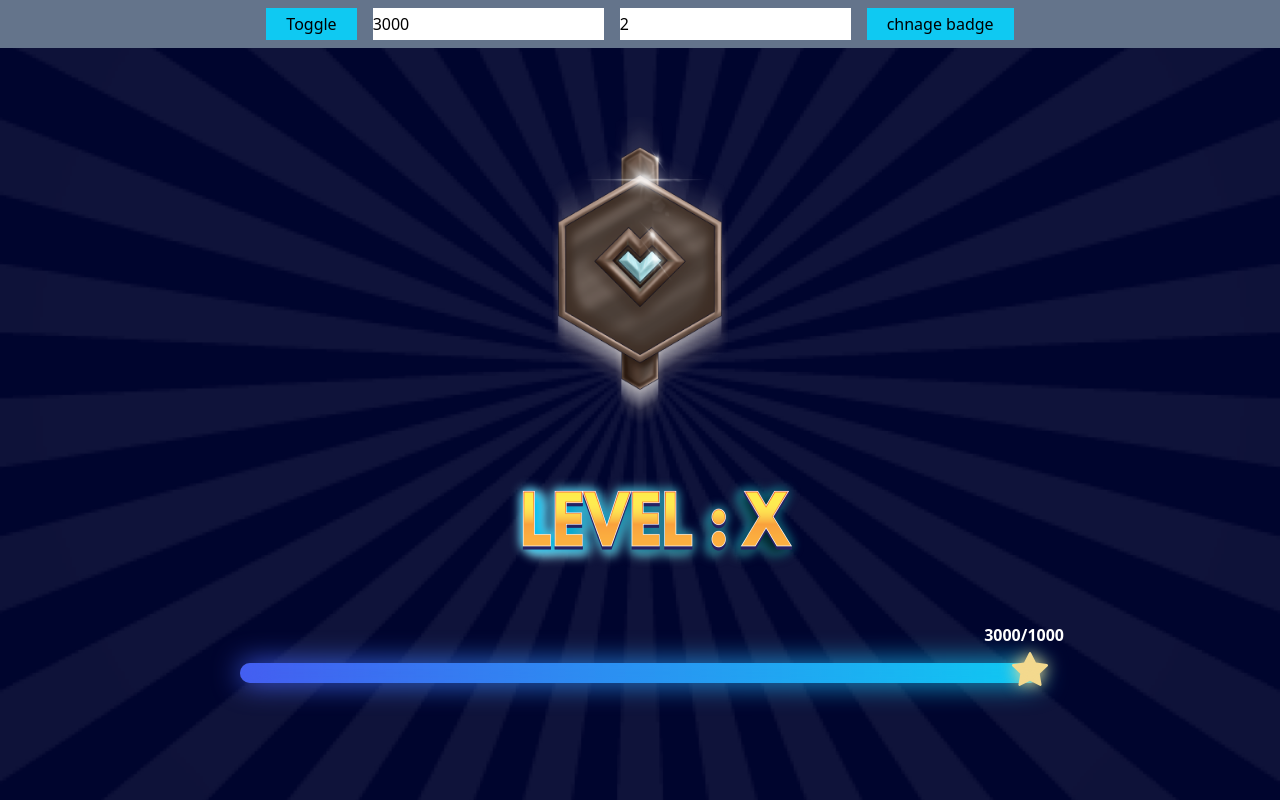
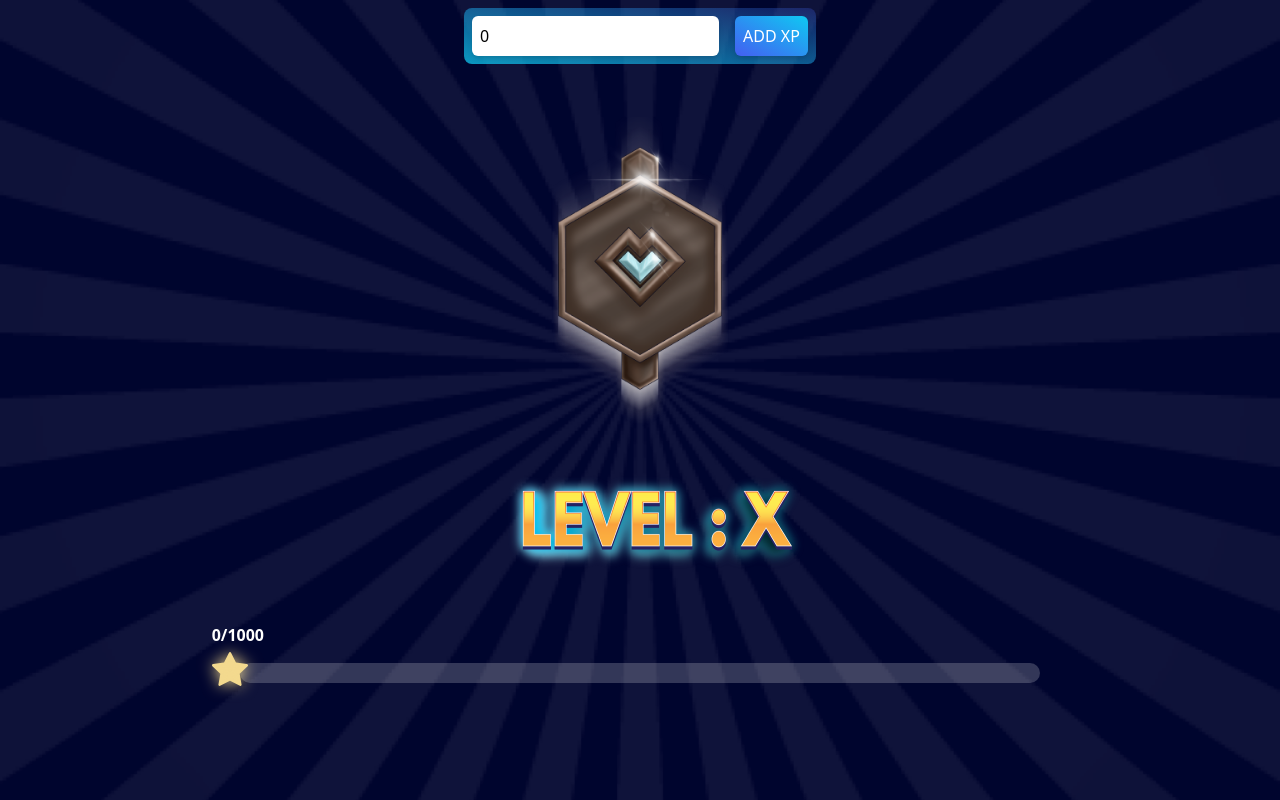
Before and after one commit to essofyany/with-spring, a React (Create React App) app: page / in a window 1280 px wide. Built offline with nearby package versions, Linux system fonts and the light colour scheme.

Commit message:
create input component and levelup logic , and enhance progress bar functionality

```diff
--- a/src/App.tsx
+++ b/src/App.tsx
@@ -1,55 +1,30 @@
 import { useState } from 'react';
 import { Badge } from './components/Badge';
 import { Burst } from './components/Burst';
+import { Input } from './components/Input';
 import { Level } from './components/Level';
 import { ProgressBar } from './components/ProgressBar';
+// prev.includes('low') ? '/assets/level-high.png' : '/assets/level-low.png',
 
 export default function App() {
-	const [isVisible, toggle] = useState(true);
-	const [xp, setXp] = useState(3000);
-	const [level, setLevel] = useState(2);
-	const [badge, setBadge] = useState('/assets/level-low.png');
-
-	const changeBadge = () => {
-		setBadge((prev) =>
-			prev.includes('low') ? '/assets/level-high.png' : '/assets/level-low.png',
-		);
-	};
+	const [xp, setXp] = useState(0);
+	const [input, setInput] = useState(0);
 
 	return (
 		<>
 			<div className='relative w-full h-screen bg-dark overflow-hidden'>
-				<Burst isVisible={isVisible} />
+				<Burst isVisible={true} />
 				<div className='w-10/12 mx-auto h-full flex flex-col items-center justify-center relative z-10'>
-					<Badge badgeImage={badge} />
-					<Level isVisible={isVisible} />
-					<ProgressBar xp={xp} level={level} />
+					<Badge badgeImage={'/assets/level-low.png'} />
+					<Level isVisible={true} />
+					<ProgressBar xp={xp} />
 				</div>
-				<div className='absolute top-0 flex gap-4 z-50 bg-slate-500 w-full justify-center p-2'>
-					<button
-						onClick={() => toggle(!isVisible)}
-						className='w-fit z-10 px-5 py-1 bg-lightBlue'>
-						Toggle
-					</button>
-					<input
-						type='number'
-						value={xp}
-						onChange={(e) => setXp(parseInt(e.target.value))}
-						step={100}
-						min={0}
+				<div className='absolute top-0 flex gap-4 z-50 w-full justify-center p-2'>
+					<Input
+						value={input}
+						onChange={setInput}
+						onSubmit={() => setXp(input)}
 					/>
-					<input
-						type='number'
-						value={level}
-						onChange={(e) => setLevel(parseInt(e.target.value))}
-						step={1}
-						min={0}
-					/>
-					<button
-						onClick={changeBadge}
-						className=' w-fit z-10 px-5 py-1 bg-lightBlue'>
-						chnage badge
-					</button>
 				</div>
 			</div>
 		</>
--- a/src/components/Input.tsx
+++ b/src/components/Input.tsx
@@ -1,7 +1,27 @@
-import React from 'react'
+interface InputProps {
+	value: number;
+	onChange: (val: number) => void;
+	onSubmit: () => void;
+}
 
-export default function Input() {
-  return (
-    <div>Input</div>
-  )
+export function Input({ onChange, onSubmit, value }: InputProps) {
+	return (
+		<div className='space-x-4 w-fit bg-gradient-to-bl from-darkBlue/25 to-lightBlue/75 rounded-lg p-2'>
+			<input
+				className='p-2 rounded-md outline-none shadow-md'
+				type='number'
+				placeholder='Enter yout XP'
+				value={value}
+				onChange={(e) => onChange(parseInt(e.target.value))}
+				step={100}
+				min={0}
+			/>
+			<button
+				onClick={onSubmit}
+				className='p-2 rounded-md shadow-md hover:bg-gradient-to-tl duration-300 text-white bg-gradient-to-tr from-darkBlue to-lightBlue'
+				type='button'>
+				ADD XP
+			</button>
+		</div>
+	);
 }
--- a/src/components/ProgressBar.tsx
+++ b/src/components/ProgressBar.tsx
@@ -1,20 +1,33 @@
 import { useRef } from 'react';
 import { config, useSpring, animated } from 'react-spring';
+import { levelCalculator } from '../utils/levelCalculator';
 
 interface ProgressBarProps {
 	xp?: number;
-	level?: number;
 }
 
-export function ProgressBar({ xp = 900, level = 1 }: ProgressBarProps) {
-	const calculatedWidth = getWidth(xp, level);
+export function ProgressBar({ xp = 900 }: ProgressBarProps) {
 	const roundRef = useRef(0);
+
+	const { currentLevel, nextLevelXP, remainingXP } = levelCalculator({ xp });
+	const calculatedWidth = (100 * remainingXP) / nextLevelXP;
+
 	const props = useSpring({
 		from: { width: '0%' },
-		to: { width: 100 * calculatedWidth + '%' },
-		config: { ...config.molasses, duration: 1000 },
-		loop: () => 2 > roundRef.current++,
+		to: async (animate) => {
+			await animate({
+				to: {
+					width:
+						roundRef.current >= currentLevel - 1
+							? calculatedWidth + '%'
+							: '100%',
+				},
+			});
+		},
+		loop: () => currentLevel - 1 > roundRef.current++,
+		config: { ...config.default, duration: 800 },
 	});
+
 	return (
 		<div className='w-3/4 h-5 bg-white/20 rounded-full'>
 			<animated.div
@@ -24,7 +37,7 @@ export function ProgressBar({ xp = 900, level = 1 }: ProgressBarProps) {
 					style={{ filter: 'blur(14px)' }}
 					className='w-full h-full bg-gradient-to-r from-darkBlue to-lightBlue rounded-full'
 				/>
-				<ProgressValue currentXP={xp} levelXP={1000} />
+				<ProgressValue currentXP={remainingXP} levelXP={nextLevelXP} />
 				<Star />
 			</animated.div>
 		</div>
@@ -66,34 +79,3 @@ function Star() {
 		</div>
 	);
 }
-
-function getWidth(xp = 3000, currentLevel = 2): number {
-	let calculatedWidth = 0;
-	const range = (level = currentLevel) => {
-		switch (level) {
-			case 2:
-				return [0, 1000];
-			case 3:
-				return [0, 1000, 1300];
-			case 4:
-				return [0, 1000, 1300, 1690];
-			case 5:
-				return [0, 1000, 1300, 1690, 2197];
-			case 6:
-				return [0, 1000, 1300, 1690, 2197, 2851];
-			default:
-				return [0, 1000];
-		}
-	};
-	console.log('XP: ', xp);
-	console.log('Current Level: ', currentLevel);
-	console.log('range: ', range(currentLevel));
-	const maxXPforCurrentLevel = range(currentLevel).reduce(
-		(acc, i) => acc + i,
-		0,
-	);
-	calculatedWidth = xp / maxXPforCurrentLevel;
-	console.log('calculatedWidth: ', calculatedWidth);
-
-	return calculatedWidth;
-}
--- /dev/null
+++ b/src/utils/levelCalculator.ts
@@ -0,0 +1,32 @@
+interface LevelCalculatorProps {
+	xp: number;
+	nextLevelXP?: number;
+	currentLevel?: number;
+	factor?: number;
+}
+export function levelCalculator({
+	xp = 2800, // your XP pints
+	nextLevelXP = 1000, // XP points required to pass to the next level
+	currentLevel = 1, // initial level is 1
+	factor = 1.3, // factor to make sure that each level gonna required more XP than perv one
+}: LevelCalculatorProps): {
+	currentLevel: number;
+	nextLevelXP: number;
+	remainingXP: number;
+} {
+	// console.log('my XP: ', xp);
+	// console.log('currentLevel: ', currentLevel);
+	// console.log('nextLevelXP: ', nextLevelXP);
+	// console.log('#####################');
+	if (xp >= nextLevelXP) {
+		xp = xp - nextLevelXP;
+		// console.log('my XP: ', xp);
+		currentLevel++;
+		// console.log('currentLevel: ', currentLevel);
+		nextLevelXP = nextLevelXP * factor;
+		// console.log('nextLevelXP: ', nextLevelXP);
+		// console.log('#####################');
+		return levelCalculator({ xp, nextLevelXP, currentLevel });
+	}
+	return { currentLevel, nextLevelXP, remainingXP: xp };
+}
```
Also changed, not shown: 2 other files (tests, documents, lock files or other folders).
